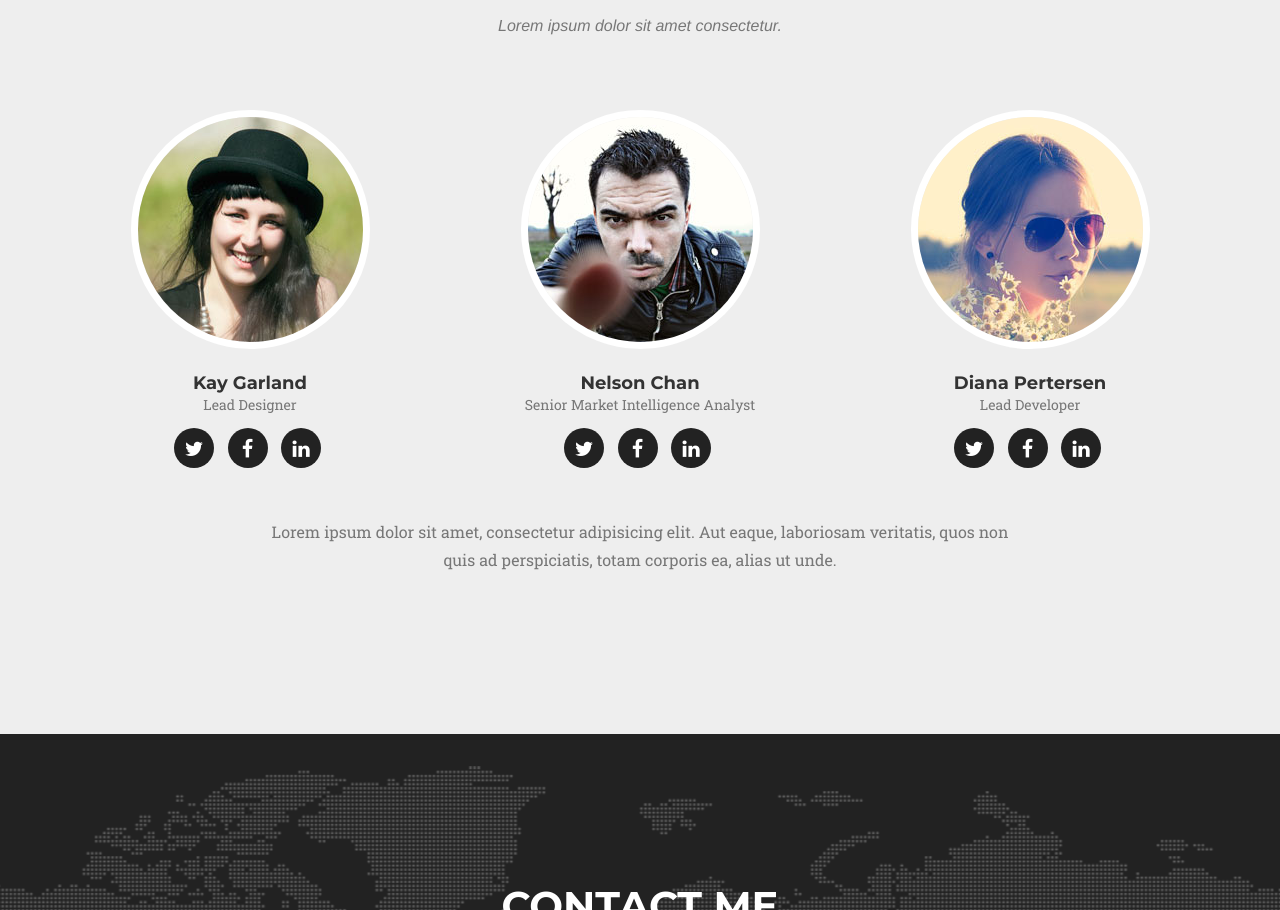
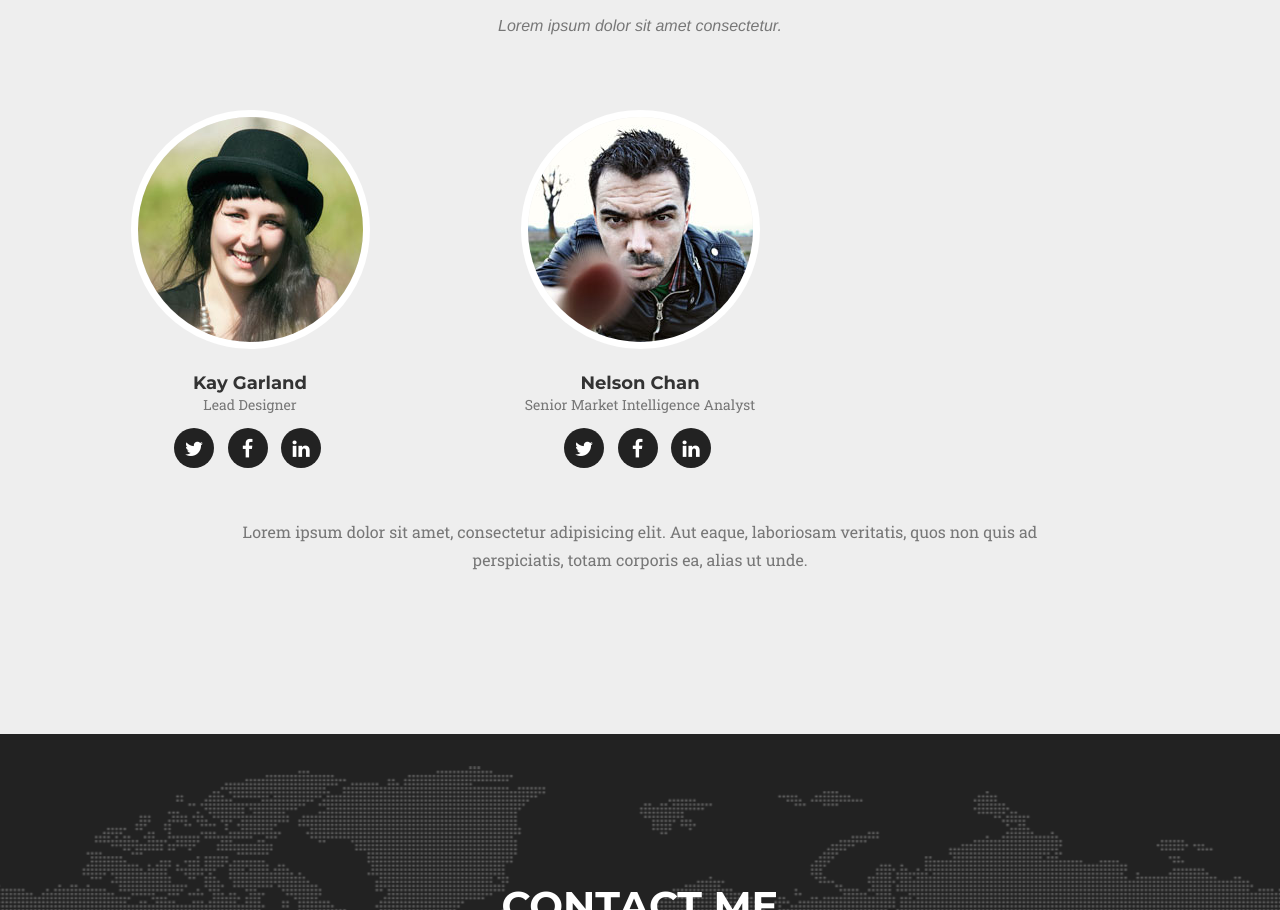
Before and after one commit to nelchan18/myportfolio, a website: page index.html in a window 1280 px wide. Shown: the part 4734-5644 px from the top of the page. Drawn offline with nearby package versions, Linux system fonts and the light colour scheme; a web font is replaced by a local one.

Commit message:
deleted team member

```diff
--- a/index.html
+++ b/index.html
@@ -342,18 +342,6 @@
                         </ul>
                     </div>
                 </div>
-                <div class="col-sm-4">
-                    <div class="team-member">
-                        <img src="img/team/3.jpg" class="img-responsive img-circle" alt="">
-                        <h4>Diana Pertersen</h4>
-                        <p class="text-muted">Lead Developer</p>
-                        <ul class="list-inline social-buttons">
-                            <li><a href="#"><i class="fa fa-twitter"></i></a>
-                            </li>
-                            <li><a href="#"><i class="fa fa-facebook"></i></a>
-                            </li>
-                            <li><a href="#"><i class="fa fa-linkedin"></i></a>
-                            </li>
                         </ul>
                     </div>
                 </div>
```
